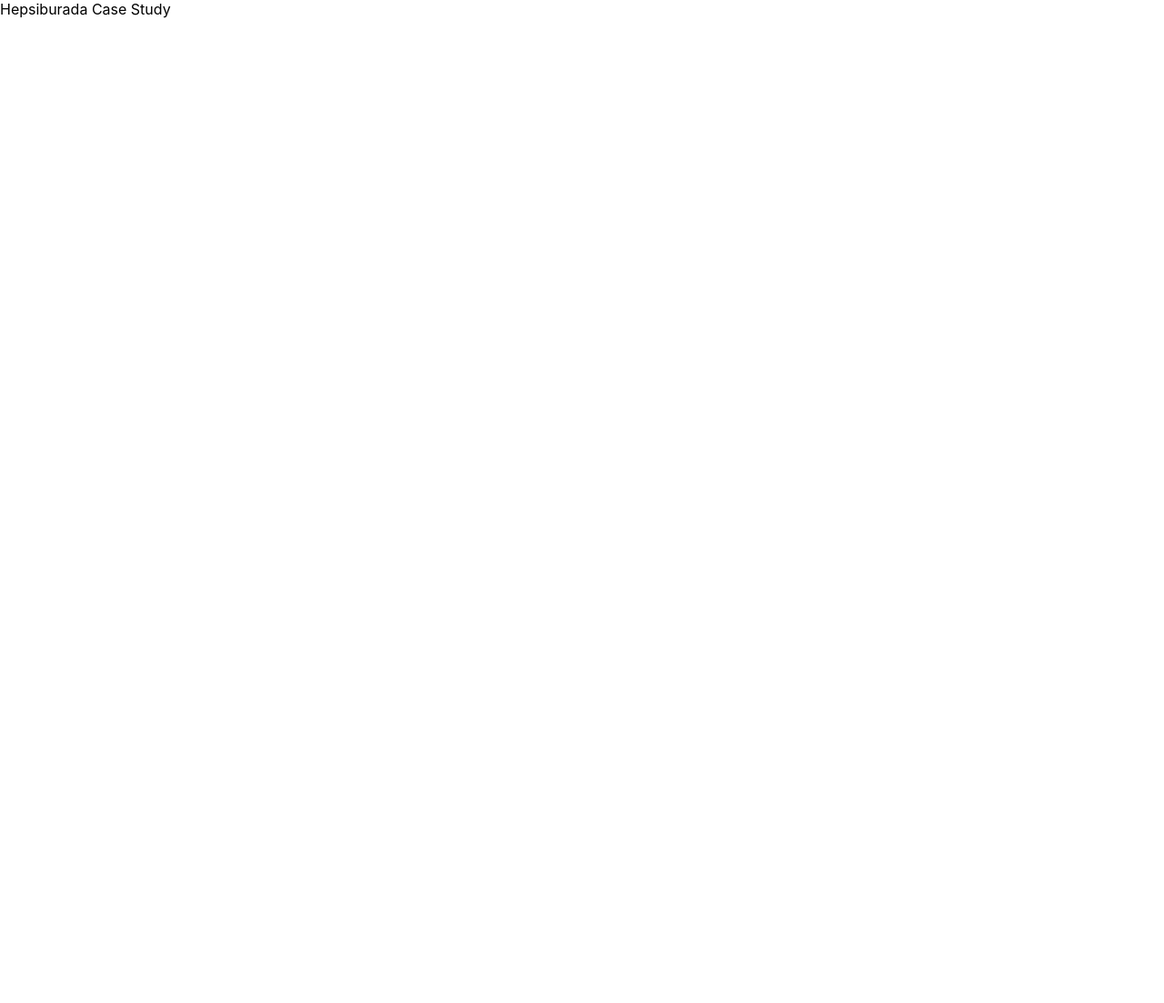
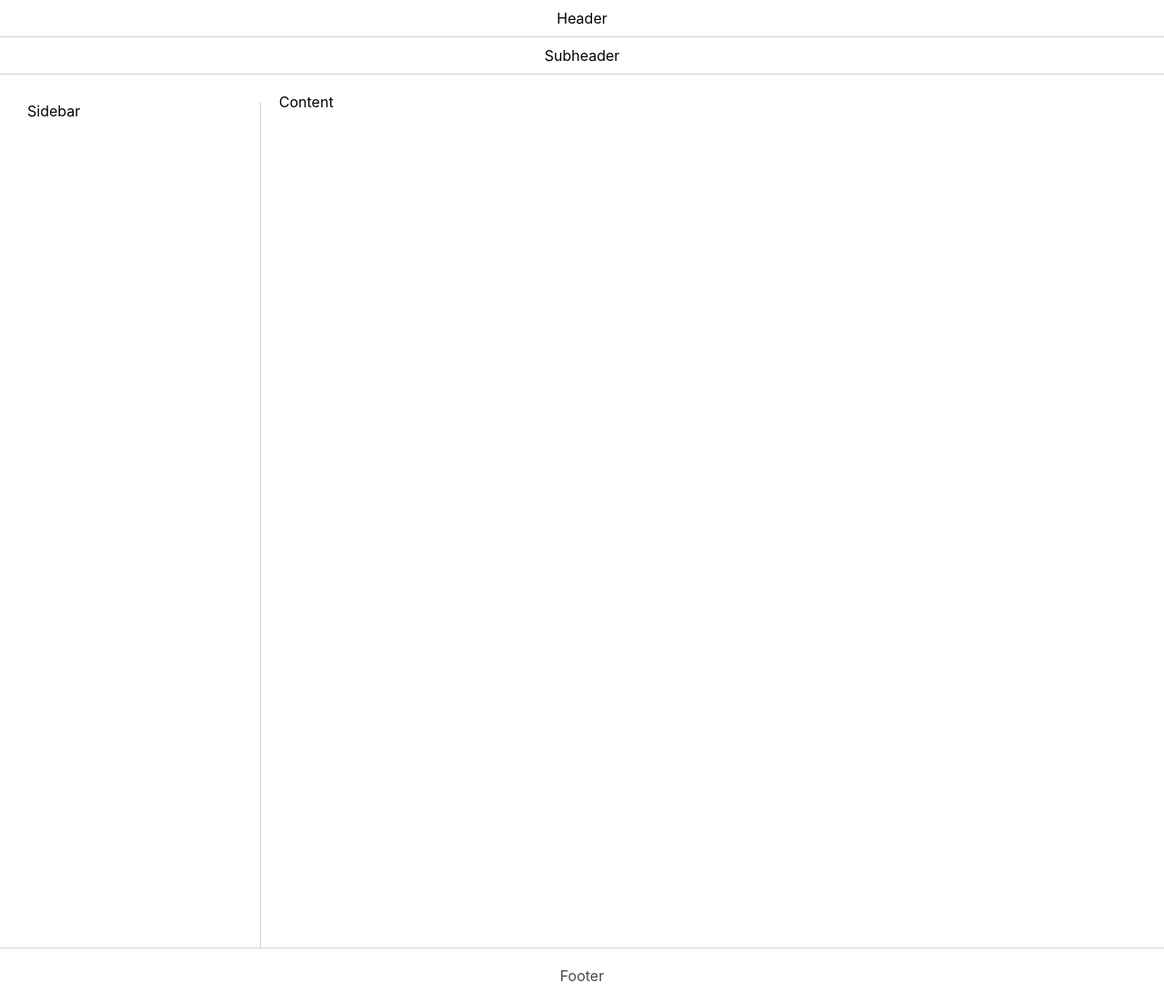
Before and after one commit to mertonuryildirim/hepsiburada-case-study-react, a JavaScript app: page / in a window 1280 px wide. Shown: the whole page at 91% size. Before the commit the page ends 800 px from the top, so only its background shows below. Built offline with nearby package versions, Linux system fonts and the light colour scheme; the HTML template or start-up script is replaced by a standard one.

Commit message:
page layout template created

```diff
--- a/src/App.js
+++ b/src/App.js
@@ -1,7 +1,26 @@
 import './app.css';
+import Content from './components/content/Content';
+import Footer from './components/footer/Footer';
+import Header from './components/header/Header';
+import Sidebar from './components/sidebar/Sidebar';
+import Subheader from './components/subHeader/Subheader';
 
 const App = () => {
-    return <div className="app">Hepsiburada Case Study</div>;
+    return (
+        <div className="app">
+            <Header />
+
+            <Subheader />
+
+            <div className="app-body">
+                <Sidebar />
+
+                <Content />
+            </div>
+
+            <Footer />
+        </div>
+    );
 };
 
 export default App;
--- a/src/app.css
+++ b/src/app.css
@@ -4,3 +4,12 @@
     --market-color-3: #646464;
     --market-color-4: #b0b0b0;
 }
+
+.app-body {
+    display: flex;
+    height: 120vh;
+    max-width: 1550px;
+    margin-left: auto;
+    margin-right: auto;
+    padding: 0 10px;
+}
--- a/src/components/content/Content.js
+++ b/src/components/content/Content.js
@@ -1,5 +1,7 @@
+import './content.css';
+
 const Content = () => {
-    return <div>Content</div>;
+    return <div className="content">Content</div>;
 };
 
 export default Content;
--- /dev/null
+++ b/src/components/content/content.css
@@ -0,0 +1,15 @@
+.content::-webkit-scrollbar {
+    display: none;
+}
+
+.content {
+    flex: 0.8;
+    margin-top: 20px;
+    margin-bottom: 20px;
+    padding-left: 20px;
+    padding-right: 20px;
+    min-width: fit-content;
+    overflow-y: scroll;
+    -ms-overflow-style: none;
+    scrollbar-width: none;
+}
--- a/src/components/footer/Footer.js
+++ b/src/components/footer/Footer.js
@@ -1,5 +1,7 @@
+import './footer.css';
+
 const Footer = () => {
-    return <div>Footer</div>;
+    return <div className="footer">Footer</div>;
 };
 
 export default Footer;
--- /dev/null
+++ b/src/components/footer/footer.css
@@ -0,0 +1,13 @@
+.footer {
+    display: flex;
+    justify-content: space-evenly;
+    margin-left: auto;
+    margin-right: auto;
+    padding-top: 20px;
+    padding-bottom: 20px;
+    position: relative;
+    bottom: 0;
+    width: 100%;
+    color: var(--market-color-2);
+    border-top: 0.1px solid lightgray;
+}
--- a/src/components/header/Header.js
+++ b/src/components/header/Header.js
@@ -1,5 +1,7 @@
+import './header.css';
+
 const Header = () => {
-    return <div>Header</div>;
+    return <div className="header">Header</div>;
 };
 
 export default Header;
--- /dev/null
+++ b/src/components/header/header.css
@@ -0,0 +1,12 @@
+.header {
+    position: sticky;
+    top: 0;
+    display: flex;
+    background-color: #ffffff;
+    justify-content: space-evenly;
+    border-bottom: 0.1px solid lightgray;
+    padding-top: 10px;
+    padding-bottom: 10px;
+    width: 100%;
+    z-index: 999;
+}
--- a/src/components/sidebar/Sidebar.js
+++ b/src/components/sidebar/Sidebar.js
@@ -1,5 +1,7 @@
+import './sidebar.css';
+
 const Sidebar = () => {
-    return <div>Sidebar</div>;
+    return <div className="sidebar">Sidebar</div>;
 };
 
 export default Sidebar;
--- /dev/null
+++ b/src/components/sidebar/sidebar.css
@@ -0,0 +1,7 @@
+.sidebar {
+    flex: 0.2;
+    margin-top: 30px;
+    padding-left: 20px;
+    padding-right: 20px;
+    border-right: 0.1px solid lightgray;
+}
--- a/src/components/subHeader/Subheader.js
+++ b/src/components/subHeader/Subheader.js
@@ -1,5 +1,7 @@
+import './subheader.css';
+
 const Subheader = () => {
-    return <div>Subheader</div>;
+    return <div className="subheader">Subheader</div>;
 };
 
 export default Subheader;
--- /dev/null
+++ b/src/components/subHeader/subheader.css
@@ -0,0 +1,11 @@
+.subheader {
+    top: 0;
+    display: flex;
+    background-color: #ffffff;
+    justify-content: space-evenly;
+    border-bottom: 0.1px solid lightgray;
+    padding-top: 10px;
+    padding-bottom: 10px;
+    width: 100%;
+    z-index: 999;
+}
```
